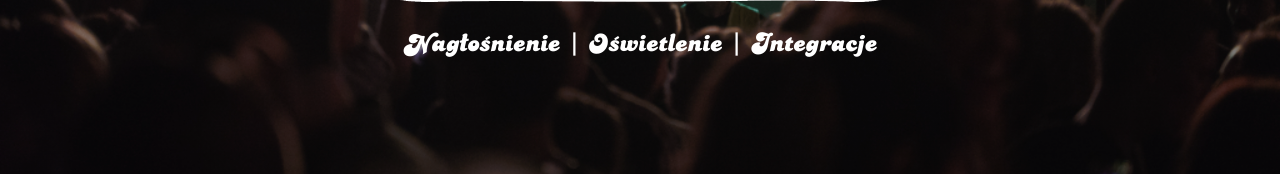
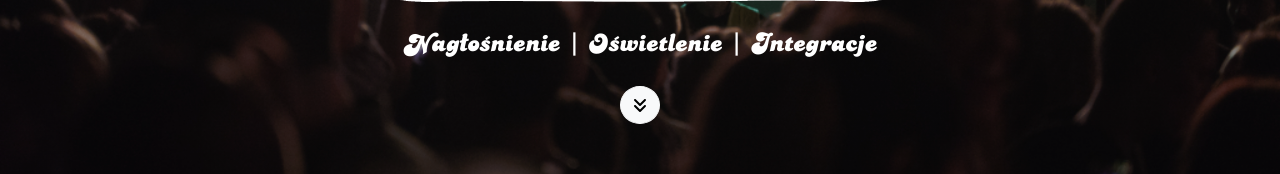
Before and after one commit to StaszekM/bajer-strona, a React (Create React App) app: page / in a window 1280 px wide. Shown: the part 606-780 px from the top of the page. Built offline with nearby package versions, Linux system fonts and the light colour scheme.

Commit message:
Add scroll down button

```diff
--- a/src/components/aboutUsBanner/index.tsx
+++ b/src/components/aboutUsBanner/index.tsx
@@ -2,7 +2,7 @@ import { Button, Col, Container, Row } from "react-bootstrap";
 
 export function AboutUsBanner() {
   return (
-    <Container className="my-4">
+    <Container className="my-4" id="o-nas">
       <Row>
         <Col className="mx-auto text-center">
           <h2 className="text-uppercase">O klubie</h2>
--- /dev/null
+++ b/src/components/scrollDownButton/index.tsx
@@ -0,0 +1,38 @@
+import { faAngleDoubleDown } from "@fortawesome/free-solid-svg-icons";
+import { FontAwesomeIcon } from "@fortawesome/react-fontawesome";
+import { useCallback } from "react";
+import { Button } from "react-bootstrap";
+import { BAJER_WEBSITE_NAVBAR_HEIGHT } from "../../constants";
+import "./styles.css";
+
+export function ScrollDownButton({
+  target,
+  className,
+}: {
+  target: string;
+  className?: string;
+}) {
+  const handleScrollDownButtonClick = useCallback(() => {
+    const element = document.getElementById(target);
+    if (!element) {
+      return;
+    }
+
+    const y =
+      element.getBoundingClientRect().top +
+      window.pageYOffset -
+      BAJER_WEBSITE_NAVBAR_HEIGHT;
+
+    window.scrollTo({ top: y });
+  }, [target]);
+
+  return (
+    <Button
+      onClick={handleScrollDownButtonClick}
+      variant="light"
+      className={`scroll-down-button ${className ? className : ""}`}
+    >
+      <FontAwesomeIcon icon={faAngleDoubleDown} />
+    </Button>
+  );
+}
--- /dev/null
+++ b/src/components/scrollDownButton/styles.css
@@ -0,0 +1,3 @@
+.scroll-down-button {
+  border-radius: 50%;
+}
--- a/src/components/welcomeBanner/index.tsx
+++ b/src/components/welcomeBanner/index.tsx
@@ -1,6 +1,7 @@
 import { BajerLogo } from "../bajerLogo/bajerLogo";
 import { Col, Container, Row } from "react-bootstrap";
 import "./styles.css";
+import { ScrollDownButton } from "../scrollDownButton";
 
 export function WelcomeBanner() {
   return (
@@ -16,6 +17,11 @@ export function WelcomeBanner() {
             <h3>Nagłośnienie | Oświetlenie | Integracje</h3>
           </Col>
         </Row>
+        <Row>
+          <Col className="mx-auto mt-3 text-center">
+            <ScrollDownButton target="o-nas" />
+          </Col>
+        </Row>
       </Container>
     </div>
   );
--- /dev/null
+++ b/src/constants/index.ts
@@ -0,0 +1 @@
+export const BAJER_WEBSITE_NAVBAR_HEIGHT = 75;
```
